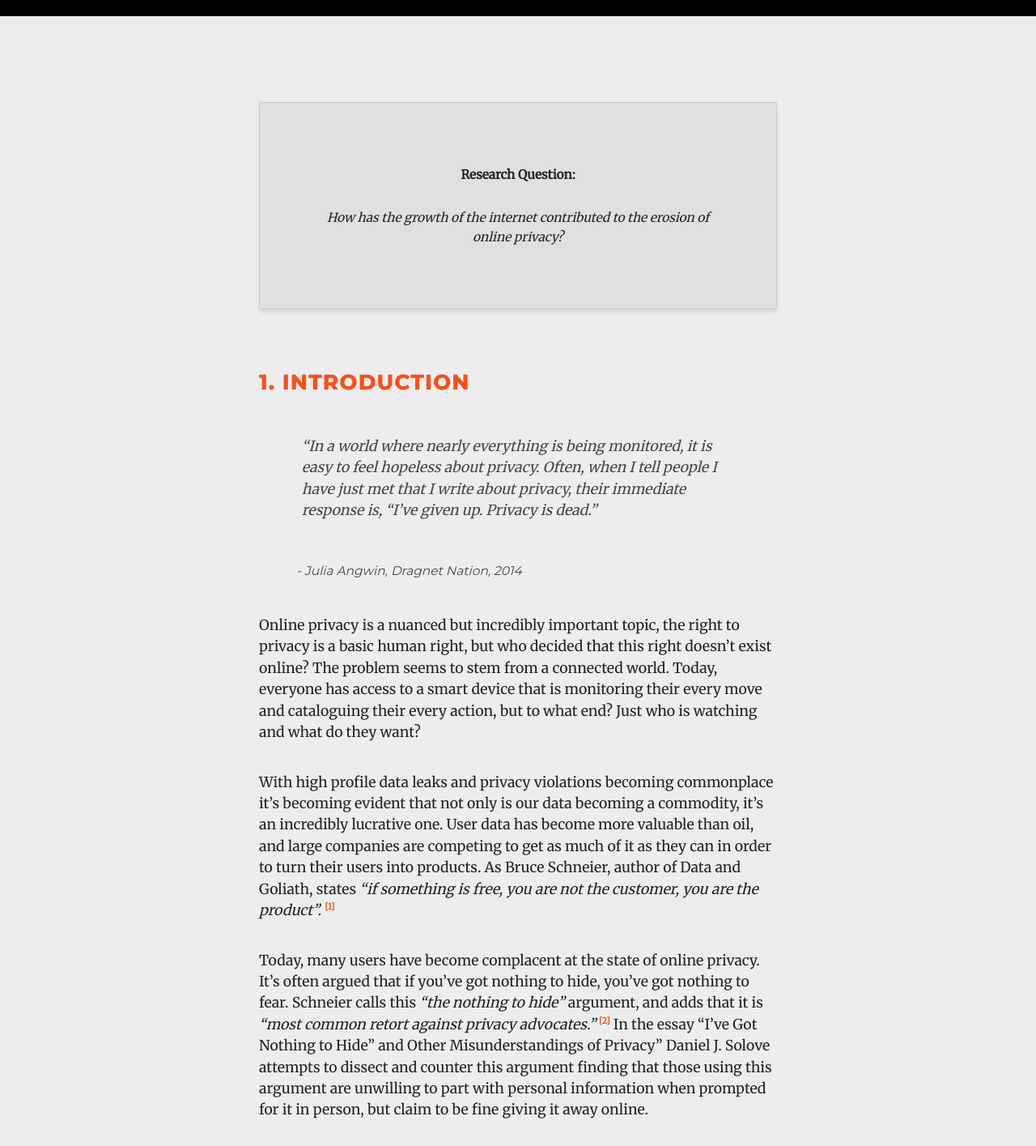
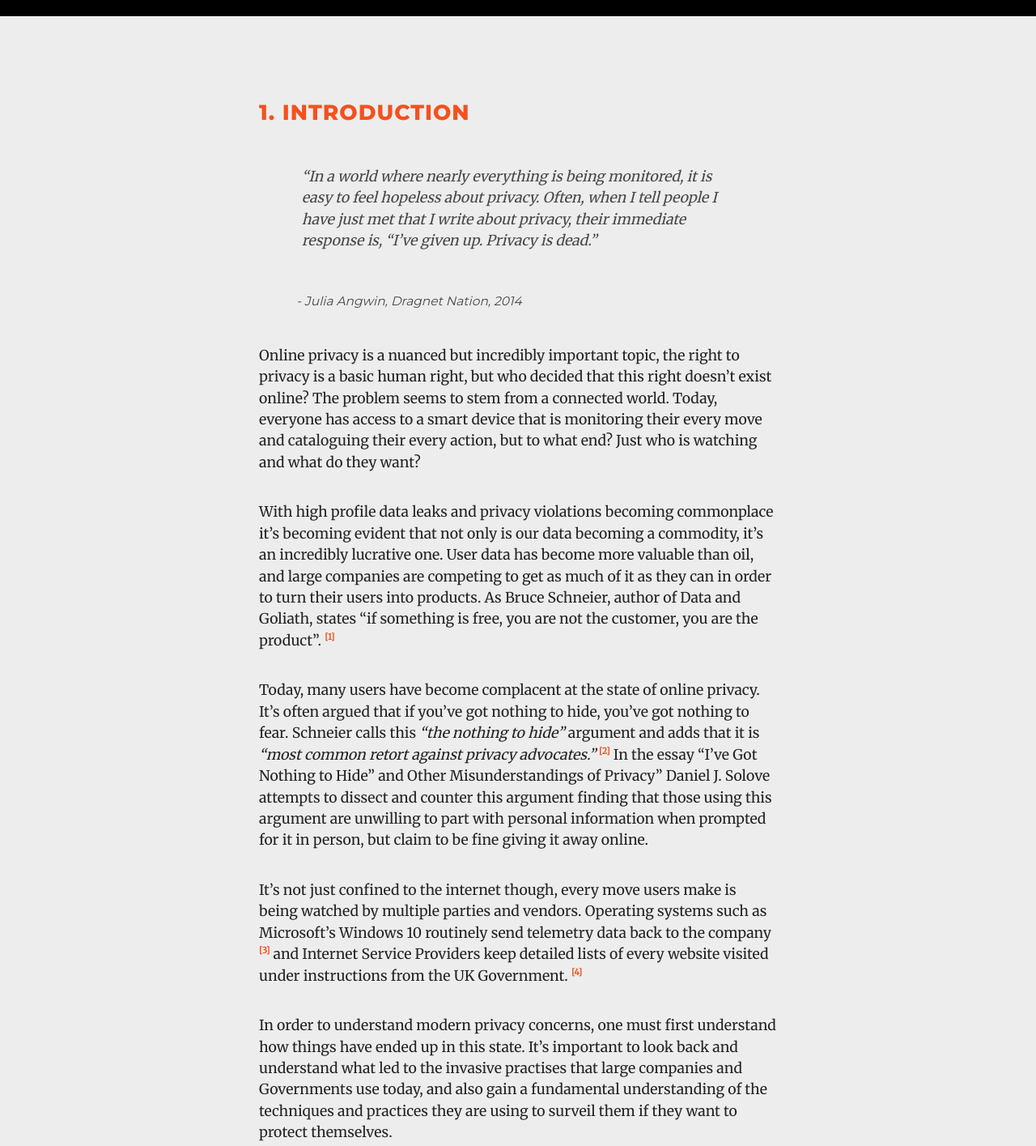
Before and after one commit to garwin00/Dissertation-Accompanying-Site, a plain HTML site: page index.html in a window 1280 px wide. Shown: the part 780-2195 px from the top of the page at 81% size. Drawn offline with nearby package versions, Linux system fonts and the light colour scheme; grey boxes are pictures that could not be loaded.

Commit message:
Text Changes

```diff
--- a/index.html
+++ b/index.html
@@ -54,16 +54,16 @@
     <h2>The erosion of online privacy</h2>
   </header>
   <main>
-    <div class="questionbox">
+    <!--<div class="questionbox">
       <p><strong>Research Question:</strong></p>
       <p><em>How has the growth of the internet contributed to the erosion of online privacy?</em></p>
-    </div>
+    </div>-->
     <h3>1. Introduction</h3>
     <blockquote>“In a world where nearly everything is being monitored, it is easy to feel hopeless about privacy. Often, when I tell people I have just met that I write about privacy, their immediate response is, “I’ve given up. Privacy is dead.”</blockquote>
     <cite>- Julia Angwin, Dragnet Nation, 2014</cite>
     <p>Online privacy is a nuanced but incredibly important topic, the right to privacy is a basic human right, but who decided that this right doesn’t exist online? The problem seems to stem from a connected world. Today, everyone has access to a smart device that is monitoring their every move and cataloguing their every action, but to what end? Just who is watching and what do they want? </p>
-    <p>With high profile data leaks and privacy violations becoming commonplace it’s becoming evident that not only is our data becoming a commodity, it’s an incredibly lucrative one. User data has become more valuable than oil, and large companies are competing to get as much of it as they can in order to turn their users into products. As Bruce Schneier, author of Data and Goliath, states <em>“if something is free, you are not the customer, you are the product”. </em><sup><a href="bibliography.html#one" target="_blank" rel="noopener">[1]</a></sup></p>
-    <p>Today, many users have become complacent at the state of online privacy. It’s often argued that if you’ve got nothing to hide, you’ve got nothing to fear. Schneier calls this <em>“the nothing to hide”</em> argument, and adds that it is <em>“most common retort against privacy advocates.” </em> <sup> <a href="bibliography.html#two" target="_blank" rel="noopener">[2]</a></sup> In the essay “I’ve Got Nothing to Hide” and Other Misunderstandings of Privacy” Daniel J. Solove attempts to dissect and counter this argument finding that those using this argument are unwilling to part with personal information when prompted for it in person, but claim to be fine giving it away online.</p>
+    <p>With high profile data leaks and privacy violations becoming commonplace it’s becoming evident that not only is our data becoming a commodity, it’s an incredibly lucrative one. User data has become more valuable than oil, and large companies are competing to get as much of it as they can in order to turn their users into products. As Bruce Schneier, author of Data and Goliath, states “if something is free, you are not the customer, you are the product”. </em><sup><a href="bibliography.html#one" target="_blank" rel="noopener">[1]</a></sup></p>
+    <p>Today, many users have become complacent at the state of online privacy. It’s often argued that if you’ve got nothing to hide, you’ve got nothing to fear. Schneier calls this <em>“the nothing to hide”</em> argument and adds that it is <em>“most common retort against privacy advocates.” </em> <sup> <a href="bibliography.html#two" target="_blank" rel="noopener">[2]</a></sup> In the essay “I’ve Got Nothing to Hide” and Other Misunderstandings of Privacy” Daniel J. Solove attempts to dissect and counter this argument finding that those using this argument are unwilling to part with personal information when prompted for it in person, but claim to be fine giving it away online.</p>
     <p>It’s not just confined to the internet though, every move users make is being watched by multiple parties and vendors. Operating systems such as Microsoft’s Windows 10 routinely send telemetry data back to the company <sup><a href="bibliography.html#three" target="_blank" rel="noopener">[3]</a></sup> and Internet Service Providers keep detailed lists of every website visited under instructions from the UK Government. <sup><a href="bibliography.html#four" target="_blank" rel="noopener">[4]</a></sup></p>
     <p>In order to understand modern privacy concerns, one must first understand how things have ended up in this state. It’s important to look back and understand what led to the invasive practises that large companies and Governments use today, and also gain a fundamental understanding of the techniques and practices they are using to surveil them if they want to protect themselves. </p>
   </main>
```
